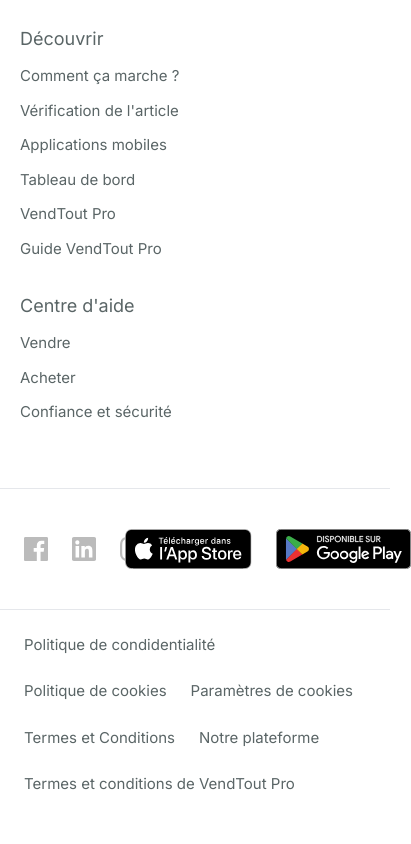
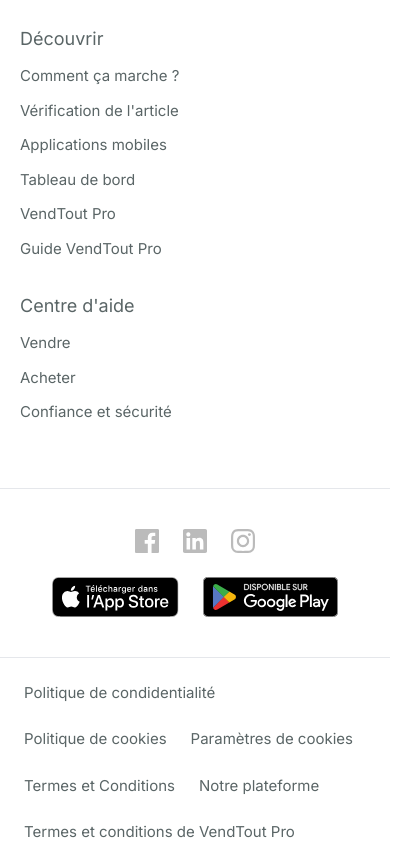
Before and after one commit to ThomasLebel/VendTout-Frontend, a Next.js app: page / in a window 390 px wide. Shown: the part 1161-2005 px from the top of the page, 411 px wide, since content can reach past the window. Before the commit the page ends 1957 px from the top, so only its background shows below. Built offline with nearby package versions, Linux system fonts and the light colour scheme; no server answers.

Commit message:
résolution bug affichage mobile footer

```diff
--- a/src/components/footer/Footer.tsx
+++ b/src/components/footer/Footer.tsx
@@ -34,7 +34,7 @@ const Footer = () => {
           </div>
         </div>
 
-        <div className="w-full px-6 py-10 border-t border-b border-gray-200 flex justify-between items-center">
+        <div className="w-full px-6 py-10 border-t border-b border-gray-200 flex flex-col gap-6 lg:flex-row justify-between items-center">
           <div className="flex gap-6">
             <img src="/images/facebook.svg" className="cursor-pointer"></img>
             <img src="/images/linkedin.svg" className="cursor-pointer"></img>
```
